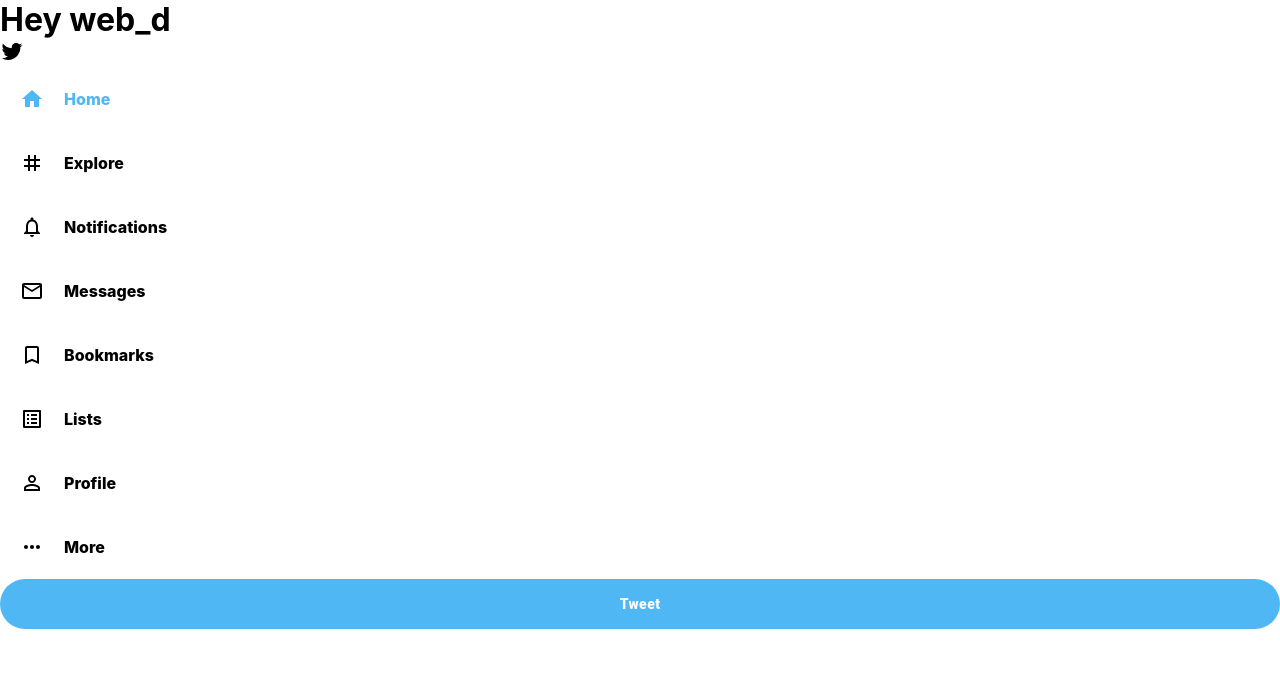
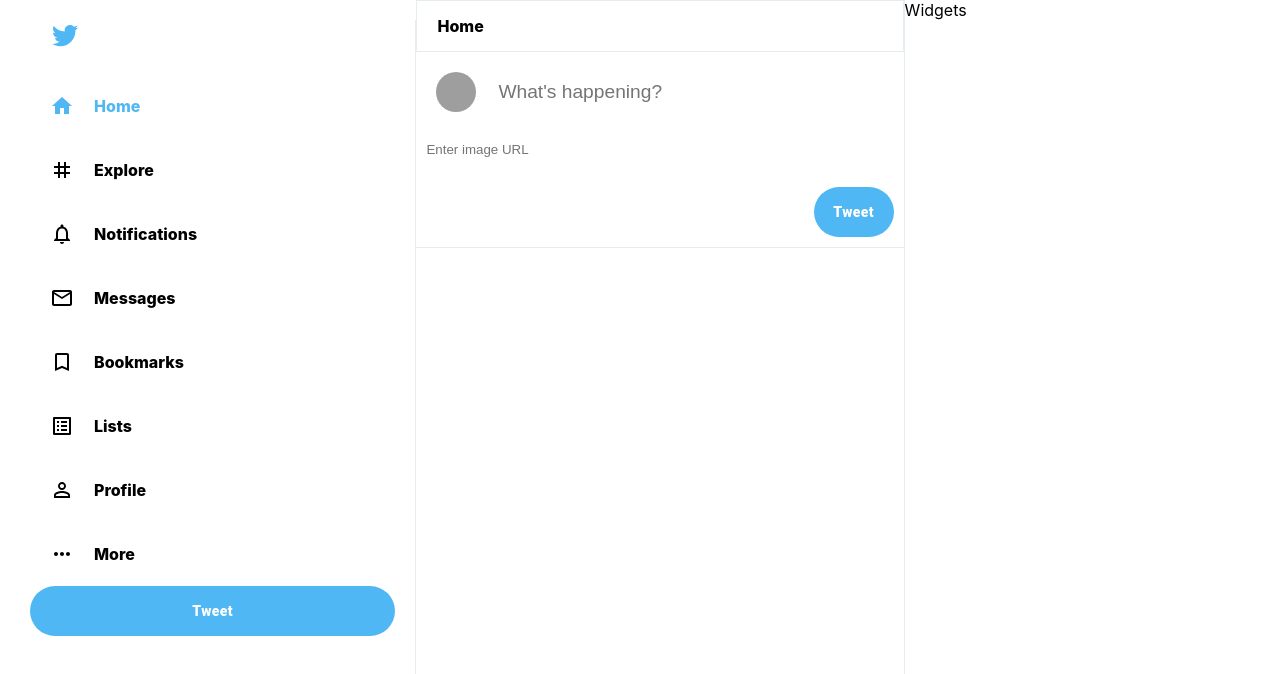
Before and after one commit to webala/react-twitter-clone, a React (Create React App) app: page / in a window 1280 px wide. Shown: the top 674 px of the page. Built offline with nearby package versions, Linux system fonts and the light colour scheme; grey boxes are pictures that could not be loaded.

Commit message:
feed header complete

```diff
--- a/src/App.css
+++ b/src/App.css
@@ -2,3 +2,11 @@
   --twitter-color: #50b7f5;
   --twitter-background: #e6ecf0;
 }
+
+.app {
+  display: flex;
+  height: 100vh;
+  max-width: 1300px;
+  margin: 0 auto;
+  padding: 0 10px;
+}
--- a/src/App.js
+++ b/src/App.js
@@ -1,16 +1,18 @@
 import './App.css';
+import Feed from './Feed';
 import Sidebar from './Sidebar';
+import Widgets from './Widgets';
 
 function App() {
   return (
     <div className="app">
-      <h1>Hey web_d</h1>
-
       {/*Sidebar*/}
       <Sidebar />
       {/*Feed*/}
+      <Feed />
+      {/*Widgets*/}
 
-      {/*Widgets*/}
+      <Widgets />
     </div>
   );
 }
--- /dev/null
+++ b/src/Feed.css
@@ -0,0 +1,31 @@
+.feed {
+    flex: 0.4;
+    border-right: 1px solid var(--twitter-background);
+    min-width: fit-content;
+    overflow-y: scroll;
+}
+
+/* Hide scrollbar for Chrome, Safari and Opera*/
+.feed::-webkit-scrollbar {
+    display: none;
+}
+
+/* Hide scrollbar for IE, Edge and Firefox*/
+.feed {
+    -ms-overflow-style: none;
+    scrollbar-width: none;
+}
+
+.feed-header {
+    position: sticky;
+    top: 0;
+    background-color: white;
+    z-index: 100;
+    border: 1px solid var(--twitter-background);
+    padding: 15px 20px;
+}
+
+.feed-header h2 {
+    font-size: 1em;
+    font-weight: 800;
+}
--- /dev/null
+++ b/src/Feed.js
@@ -0,0 +1,22 @@
+import React from 'react'
+import './Feed.css'
+import TweetBox from './TweetBox'
+
+function Feed() {
+  return (
+    <div className='feed'>
+        {/* Header */}
+        <div className='feed-header'>
+            <h2>Home</h2>
+        </div>
+        {/* TweetBod */}
+        <TweetBox />
+        {/* Post */}
+        {/* Post */}
+        {/* Post */}
+        {/* Post */}
+    </div>
+  )
+}
+
+export default Feed
--- a/src/Sidebar.css
+++ b/src/Sidebar.css
@@ -1,4 +1,12 @@
-.sidebar-tweet { /* !important is used so as to overide material-ui css for the button*/
+.sidebar {
+    border-right: 1px solid var(--twitter-background);
+    flex: 0.3; /* Use 30% of screen. property used on flex items*/
+    min-width: 250px;
+    margin-top: 20px;
+    padding: 0 20px;
+}
+
+.sidebar-tweet-btn { /* !important is used so as to overide material-ui css for the button*/
     background-color: var(--twitter-color) !important;
     border: none !important;
     color: white !important;
@@ -8,3 +16,10 @@
     height: 50px !important;
     margin-top: 20px;
 }
+
+.sidebar-twitter-icon {
+    color: var(--twitter-color);
+    font-size: 30px !important;
+    margin-left: 20px;
+    margin-bottom: 20px;
+}
--- a/src/Sidebar.js
+++ b/src/Sidebar.js
@@ -16,7 +16,7 @@
   return (
     <div className='sidebar'>
 
-        <TwitterIcon />
+        <TwitterIcon className='sidebar-twitter-icon'/>
 
         <SidebarOption active Icon={HomeIcon} text='Home'/>
         <SidebarOption Icon={TagIcon} text='Explore'/>
@@ -27,7 +27,7 @@
         <SidebarOption Icon={PermIdentityIcon} text='Profile'/>
         <SidebarOption Icon={MoreHorizIcon} text='More'/>
 
-        <Button variant='outlined' className='sidebar-tweet' fullWidth>Tweet</Button>{/* Variant is a style provided by material ui*/}
+        <Button variant='outlined' className='sidebar-tweet-btn' fullWidth>Tweet</Button>{/* Variant is a style provided by material ui*/}
     </div>
   )
 }
--- /dev/null
+++ b/src/TweetBox.css
@@ -0,0 +1,40 @@
+.tweetBox {
+    padding-bottom: 10px;
+    border-bottom: 1px solid var(--twitter-background);
+    padding-right: 10px;
+}
+
+.tweetBox form {
+    display: flex;
+    flex-direction: column;
+}
+
+.tweetBox-input {
+    padding: 20px;
+    display: flex;
+}
+
+.tweetBox-input input {
+    flex: 1;
+    margin-left: 20px;
+    font-size: 1.2em;
+    border: none;
+}
+
+.tweetBox-input-image {
+    border: none;
+    padding: 10px;
+}
+
+.tweetBox-tweet-btn {
+    background-color: var(--twitter-color) !important;
+    border: none !important;
+    color: white !important;
+    font-weight: 900 !important;
+    text-transform: inherit !important;
+    border-radius: 30px !important;
+    height: 50px !important;
+    margin-top: 20px !important;
+    margin-left: auto !important;
+    width: 80px;
+}
--- /dev/null
+++ b/src/TweetBox.js
@@ -0,0 +1,21 @@
+import { Button, Avatar } from '@mui/material'
+import React from 'react'
+import './TweetBox.css'
+import avatar from './avatar.jpeg';
+
+function TweetBox() {
+  return (
+    <div className='tweetBox'>
+        <form>
+            <div className='tweetBox-input'>
+                <Avatar src={`url(${avatar})`}/>
+                <input placeholder="What's happening?" type='text'/>
+            </div>
+            <input className='tweetBox-input-image' placeholder='Enter image URL' type='text'/>
+            <Button className='tweetBox-tweet-btn'>Tweet</Button>
+        </form>
+    </div>
+  )
+}
+
+export default TweetBox
--- /dev/null
+++ b/src/Widgets.css
@@ -0,0 +1,3 @@
+.widgets {
+    flex: 0.3;
+}
--- /dev/null
+++ b/src/Widgets.js
@@ -0,0 +1,10 @@
+import React from 'react'
+import './Widgets.css'
+
+function Widgets() {
+  return (
+    <div className='widgets'>Widgets</div>
+  )
+}
+
+export default Widgets
```
Also changed, not shown: src/Post.js (added), src/avatar.jpeg (added).
